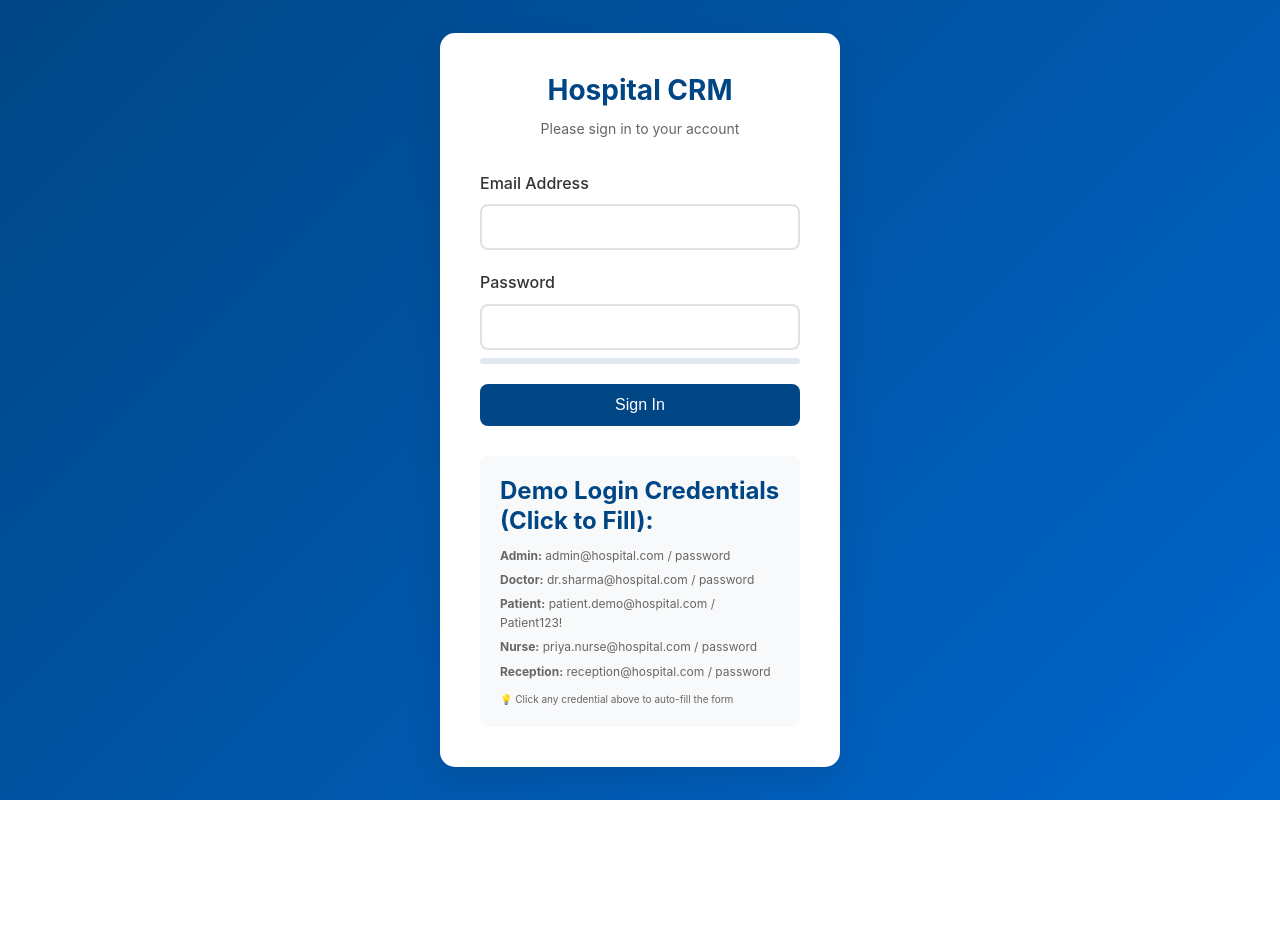
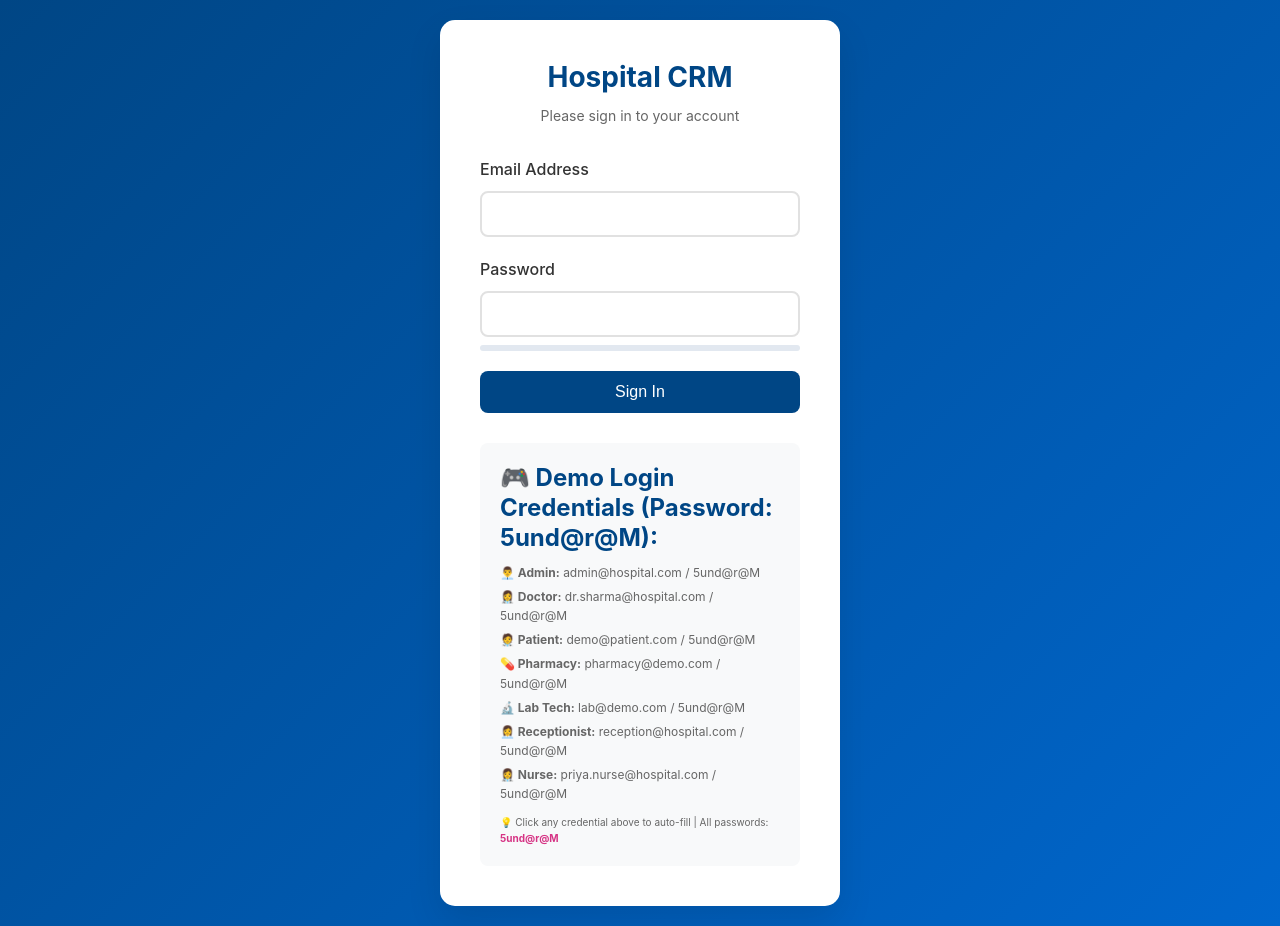
Before and after one commit to sundaramishra223/hcrm, a PHP site: page / in a window 1280 px wide. Before the commit the page ends 800 px from the top, so only its background shows below. Run offline with PHP 8.4, Linux system fonts and the light colour scheme.

Commit message:
Checkpoint before follow-up message

```diff
--- a/index.php
+++ b/index.php
@@ -190,14 +190,16 @@ if ($_POST) {
             </form>
 
             <div class="demo-users">
-                <h4>Demo Login Credentials (Click to Fill):</h4>
-                <p><strong>Admin:</strong> admin@hospital.com / password</p>
-                <p><strong>Doctor:</strong> dr.sharma@hospital.com / password</p>
-                <p><strong>Patient:</strong> patient.demo@hospital.com / Patient123!</p>
-                <p><strong>Nurse:</strong> priya.nurse@hospital.com / password</p>
-                <p><strong>Reception:</strong> reception@hospital.com / password</p>
+                <h4>🎮 Demo Login Credentials (Password: <strong>5und@r@M</strong>):</h4>
+                <p><strong>👨‍💼 Admin:</strong> admin@hospital.com / 5und@r@M</p>
+                <p><strong>👩‍⚕️ Doctor:</strong> dr.sharma@hospital.com / 5und@r@M</p>
+                <p><strong>🧑‍⚕️ Patient:</strong> demo@patient.com / 5und@r@M</p>
+                <p><strong>💊 Pharmacy:</strong> pharmacy@demo.com / 5und@r@M</p>
+                <p><strong>🔬 Lab Tech:</strong> lab@demo.com / 5und@r@M</p>
+                <p><strong>👩‍💼 Receptionist:</strong> reception@hospital.com / 5und@r@M</p>
+                <p><strong>👩‍⚕️ Nurse:</strong> priya.nurse@hospital.com / 5und@r@M</p>
                 <small style="color: #666; margin-top: 10px; display: block;">
-                    💡 Click any credential above to auto-fill the form
+                    💡 Click any credential above to auto-fill | All passwords: <strong style="color: #d63384;">5und@r@M</strong>
                 </small>
             </div>
         </div>
@@ -222,12 +224,8 @@ if ($_POST) {
                         const email = emailMatch[1];
                         document.getElementById('email').value = email;
 
-                        // Extract password based on the credential type
-                        if (email === 'patient.demo@hospital.com') {
-                            document.getElementById('password').value = 'Patient123!';
-                        } else if (text.includes('/ password')) {
-                            document.getElementById('password').value = 'password';
-                        }
+                        // All users have same password
+                        document.getElementById('password').value = '5und@r@M';
 
                         // Add visual feedback
                         user.style.background = '#d4edda';
```
